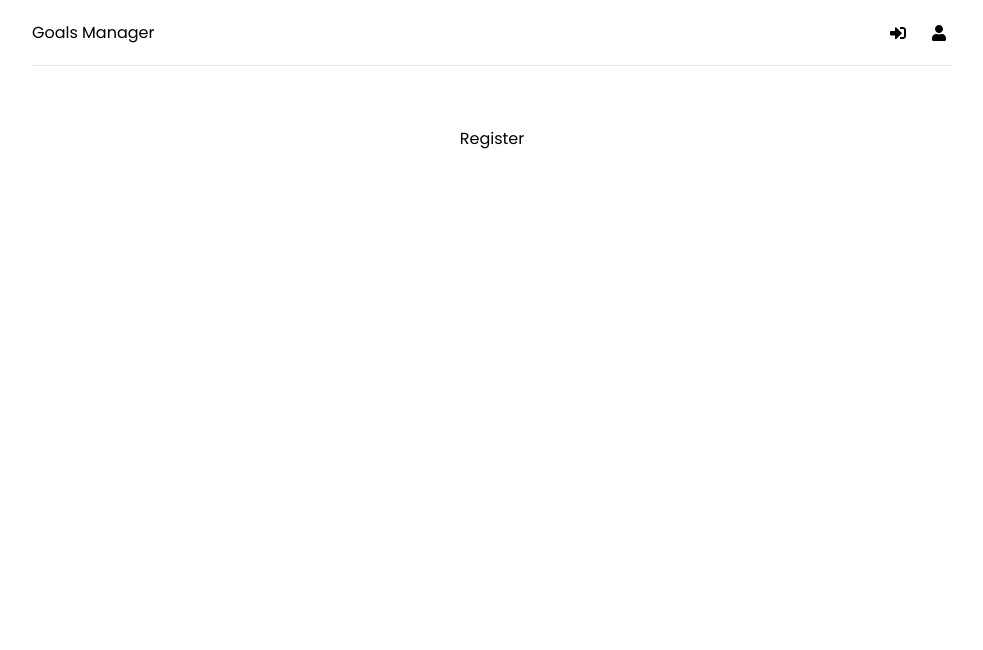
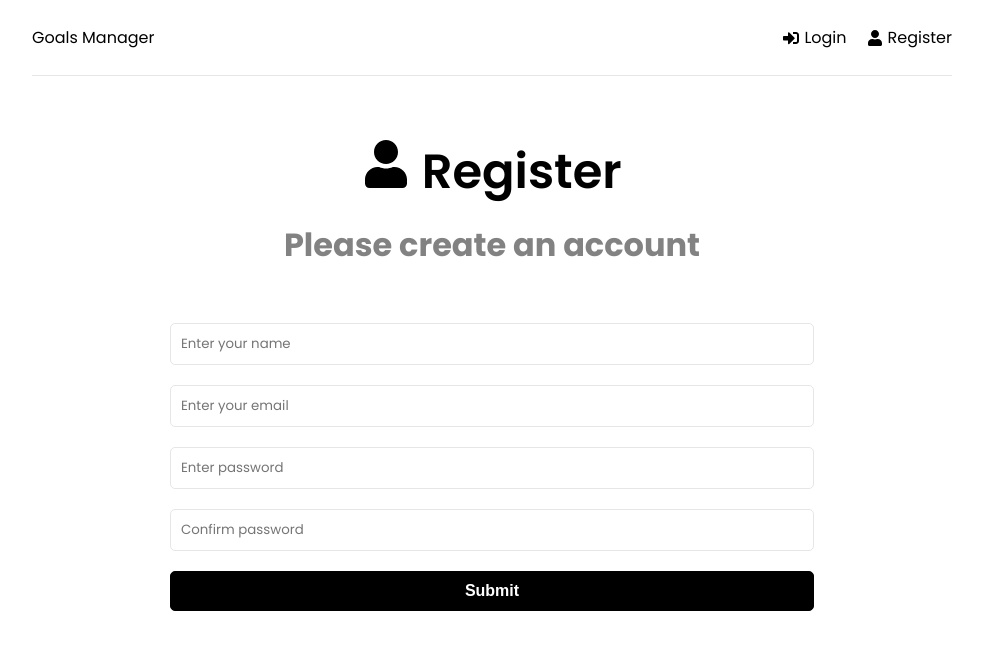
Before and after one commit to Saurabh5087/goals_manager, a React (Create React App) app in the folder frontend/: page /register in a window 1280 px wide. Shown: the top 650 px of the page, without its empty margins (148-1131 px from the left). Built offline with nearby package versions, Linux system fonts and the light colour scheme.

Commit message:
Register and Login Page UserInterface

```diff
--- a/frontend/src/components/Header.jsx
+++ b/frontend/src/components/Header.jsx
@@ -10,10 +10,10 @@
       </div>
       <ul>
         <li>
-          <Link to='/login'> <FaSignInAlt/> </Link>
+          <Link to='/login'> <FaSignInAlt/> Login </Link>
         </li>
         <li>
-          <Link to='/register'> <FaUser /> </Link>
+          <Link to='/register'> <FaUser /> Register </Link>
         </li>
       </ul>
     </header>
--- a/frontend/src/pages/Login.jsx
+++ b/frontend/src/pages/Login.jsx
@@ -1,6 +1,71 @@
+import { useEffect, useState } from "react";
+import { FaSignInAlt } from "react-icons/fa";
+
+
 function Login() {
+  // Component Level State
+  const [formData, setFormData] = useState({
+    email: '',
+    password: ''
+  })
+
+  // Destructure variables from form data state.
+  const { email, password } = formData;
+
+  const onChange = (e) => {
+    setFormData((prevState) => ({
+      ...prevState,
+      [e.target.name]: e.target.value
+    }))
+  }
+
+  const onSubmit = (e) => {
+    e.preventDefault();
+  }
+
   return (
-    <div>Login</div>
+    <>
+      <section className="heading">
+        <h1>
+          <FaSignInAlt /> Login
+        </h1>
+        <p>Login and Start Managing Goals</p>
+      </section>
+
+      <section className="form">
+        <form onSubmit={onSubmit}>
+
+          {/* User Email Input */}
+          <div className="form-group">
+            <input
+              type="email"
+              id="email"
+              name="email"
+              value={email}
+              placeholder="Enter your email"
+              onChange={onChange}
+            />
+          </div>
+
+          {/* User Password Input */}
+          <div className="form-group">
+            <input
+              type="password"
+              id="password"
+              name="password"
+              value={password}
+              placeholder="Enter password"
+              onChange={onChange}
+            />
+          </div>
+
+          <div className="form-group">
+            <button type="submit" className="btn btn-block">Submit</button>
+          </div>
+
+        </form>
+      </section>
+    </>
   )
 }
 
--- a/frontend/src/pages/Register.jsx
+++ b/frontend/src/pages/Register.jsx
@@ -1,6 +1,97 @@
+import { useEffect, useState } from "react";
+import { FaUser } from "react-icons/fa";
+
+
 function Register() {
+  // Component Level State
+  const [formData, setFormData] = useState({
+    name: '',
+    email: '',
+    password: '',
+    password2: ''
+  })
+
+  // Destructure variables from form data state.
+  const { name, email, password, password2 } = formData;
+
+  const onChange = (e) => {
+    setFormData((prevState) => ({
+      ...prevState,
+      [e.target.name]: e.target.value
+    }))
+  }
+
+  const onSubmit = (e) => {
+    e.preventDefault();
+  }
+
   return (
-    <div>Register</div>
+    <>
+      <section className="heading">
+        <h1>
+          <FaUser /> Register
+        </h1>
+        <p>Please create an account</p>
+      </section>
+
+      <section className="form">
+        <form onSubmit={onSubmit}>
+
+          {/* Use Name Input */}
+          <div className="form-group">
+            <input
+              type="text"
+              id="name"
+              name="name"
+              value={name}
+              placeholder="Enter your name"
+              onChange={onChange}
+            />
+          </div>
+
+          {/* User Email Input */}
+          <div className="form-group">
+            <input
+              type="email"
+              id="email"
+              name="email"
+              value={email}
+              placeholder="Enter your email"
+              onChange={onChange}
+            />
+          </div>
+
+          {/* User Password Input */}
+          <div className="form-group">
+            <input
+              type="password"
+              id="password"
+              name="password"
+              value={password}
+              placeholder="Enter password"
+              onChange={onChange}
+            />
+          </div>
+
+          {/* User Password Confirm Input */}
+          <div className="form-group">
+          <input
+              type="password"
+              id="password2"
+              name="password2"
+              value={password2}
+              placeholder="Confirm password"
+              onChange={onChange}
+            />
+          </div>
+
+          <div className="form-group">
+            <button type="submit" className="btn btn-block">Submit</button>
+          </div>
+
+        </form>
+      </section>
+    </>
   )
 }
 
```
